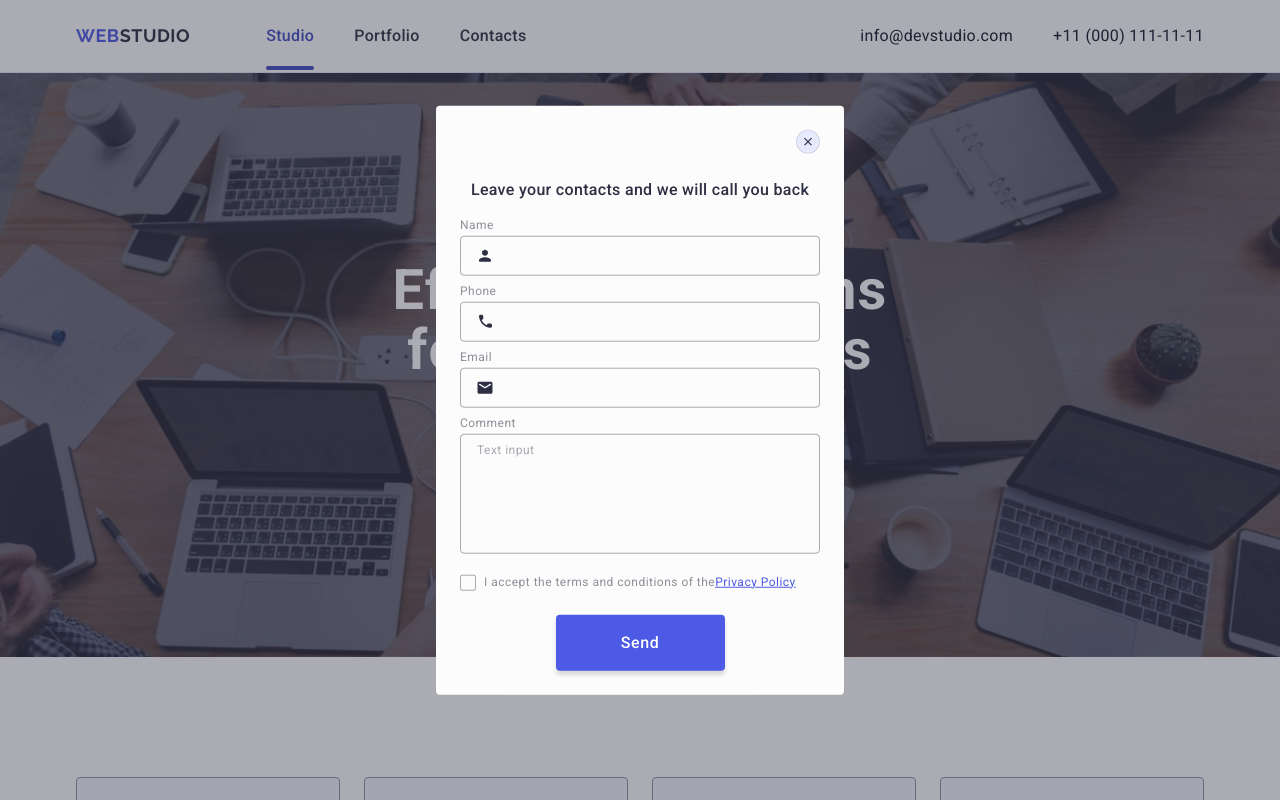
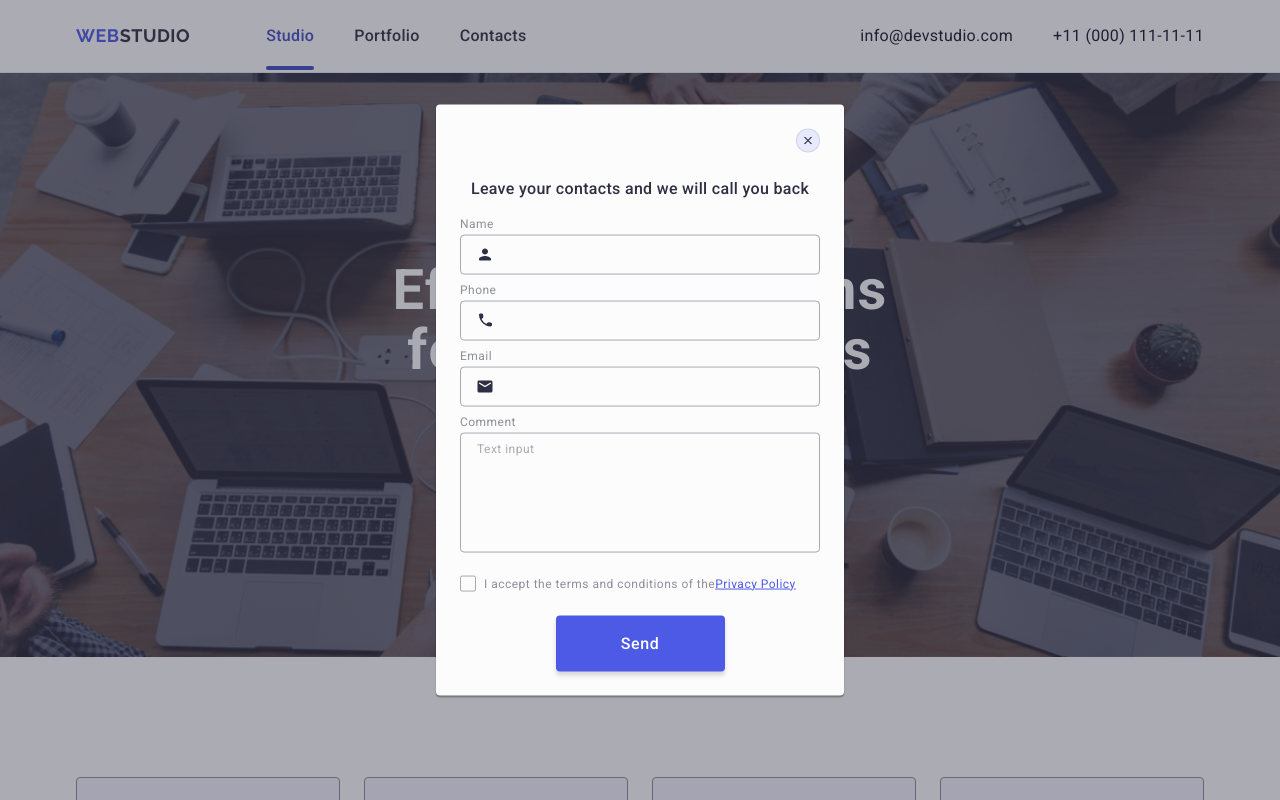
Before and after one commit to Maria2247/goit-markup-hw-05, a plain HTML site: page index.html in a window 1280 px wide. Shown: the top 800 px of the page. Drawn offline with nearby package versions, Linux system fonts and the light colour scheme.

Commit message:
autocheck-two

```diff
--- a/css/styles.css
+++ b/css/styles.css
@@ -594,6 +594,7 @@ ul {
     padding: 72px 24px 24px;
     background-color: #fcfcfc;
     border-radius: 4px;
+    box-shadow: 0px 1px 1px rgba(0, 0, 0, 0.14), 0px 1px 3px rgba(0, 0, 0, 0.12), 0px 2px 1px rgba(0, 0, 0, 0.2);
     transform: translate(-50%, -50%) scale(1);
     transition: transform 250ms cubic-bezier(0.4, 0, 0.2, 1);
 }
@@ -675,7 +676,7 @@ ul {
     color: rgba(46, 47, 66, 0.4);
     font-size: 12px;
     font-weight: 400;
-    line-height: 1.16;
+    line-height: 1.17;
     letter-spacing: 0.04em;
     background-color: transparent;
     outline: transparent;
@@ -734,11 +735,11 @@ ul {
 }
 
 .privacy-label {
-    display: flex;
+    display: inline-flex;
     align-items: center;
     color: #8e8f99;
     font-size: 12px;
-    line-height: 1.16;
+    line-height: 1.17;
     letter-spacing: 0.04em;
 }
 
@@ -762,7 +763,7 @@ ul {
 }
 
 .privacy-check:checked + .privacy-label .check-box {
-    background-color: #4d5ae5;
+    background-color: #404bbf;
     fill: #f4f4fd;
     border: none;
 }
--- a/index.html
+++ b/index.html
@@ -372,8 +372,8 @@
                         <label for="user-name" class="form-label">Name</label>
                         <div class="form-input-wrap">
                             <input type="text" name="user-name" class="input-line" id="user-name" />
-                            <svg class="form-icon" width="18" height="18">
-                                <use href="/images/icons.svg#icon-person"></use>
+                            <svg class="form-icon" width="18" height="24">
+                                <use href="./images/icons.svg#icon-person"></use>
                             </svg>
                         </div>
                     </div>
```
